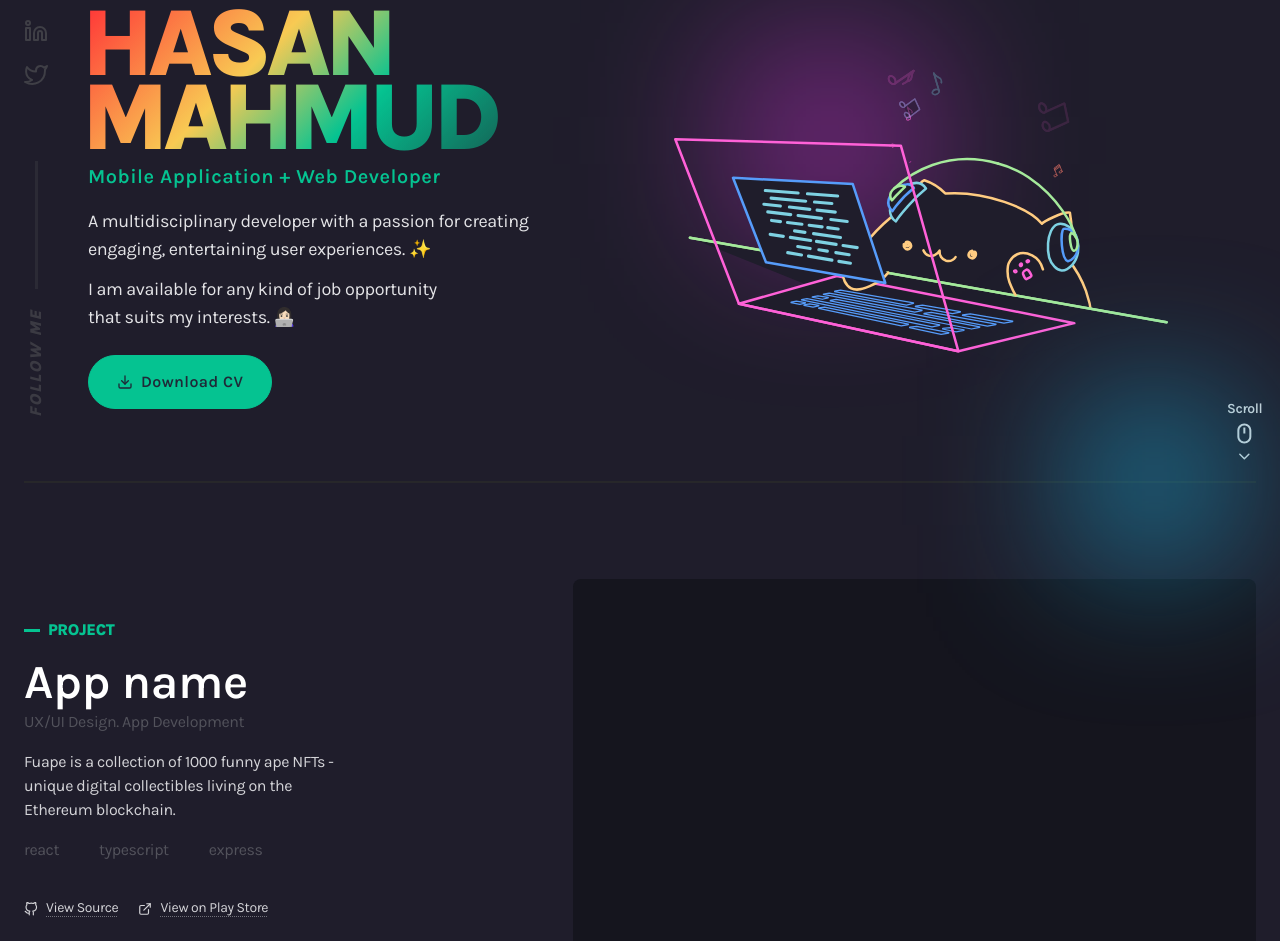
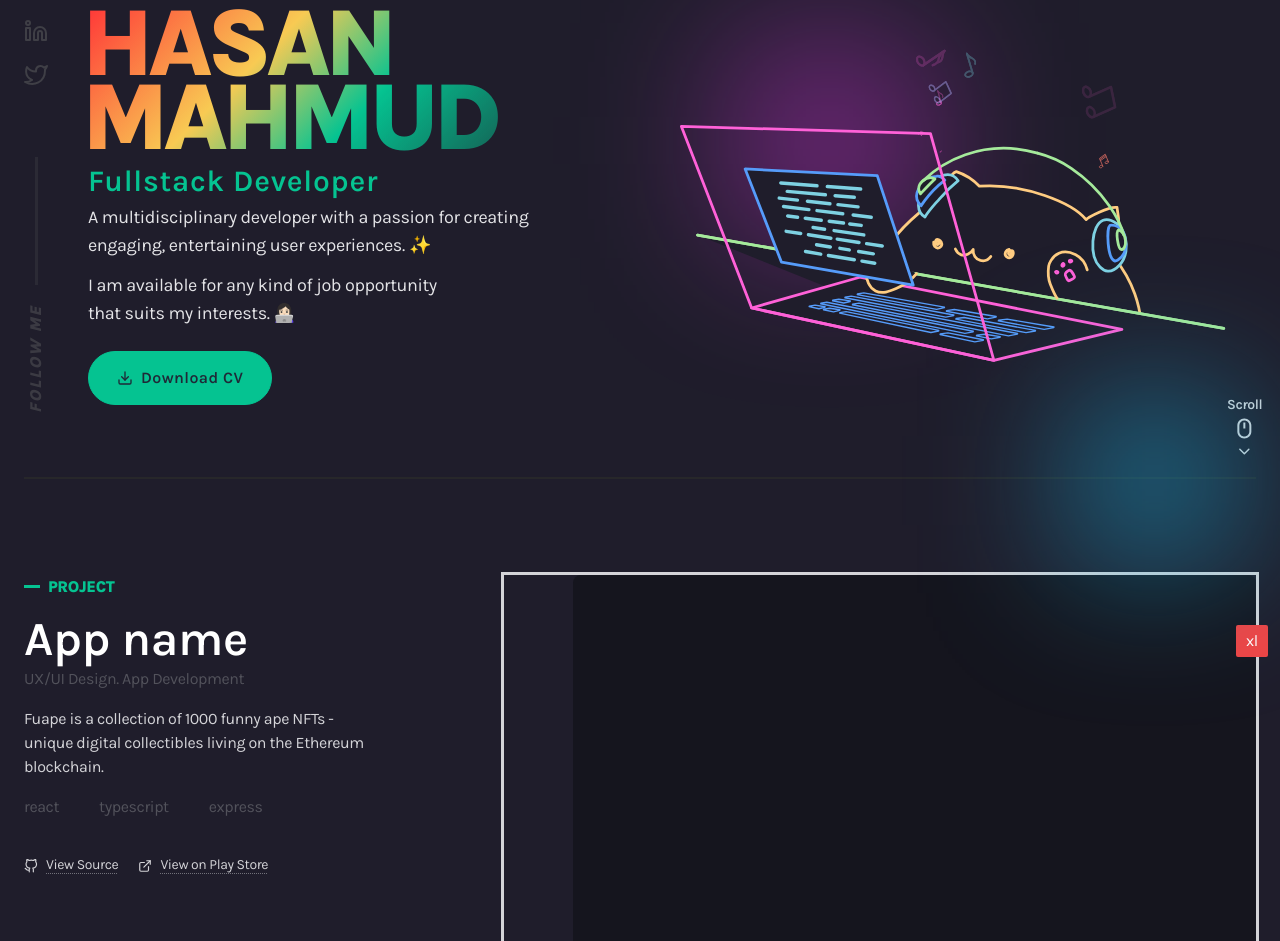
Before and after one commit to hasansujon786/my-website-nextjs, a Next.js app: page / in a window 1280 px wide. Shown: the part 131-1072 px from the top of the page. Built offline with nearby package versions, Linux system fonts and the light colour scheme.

Commit message:
utils: add tailwind Screen size box

```diff
--- a/components/layouts/BaseLayout.tsx
+++ b/components/layouts/BaseLayout.tsx
@@ -1,3 +1,5 @@
+import { TwCurrentScreenName } from '../widgets/utils'
+
 interface LayoutProps {
   children?: React.ReactNode
 }
@@ -17,6 +19,8 @@ const BaseLayout = (props: LayoutProps) => {
       {/* /> */}
       {/* <link href='https://fonts.googleapis.com/css2?family=Jost:wght@400;600;700&display=swap' rel='stylesheet' /> */}
       {props.children}
+
+      <TwCurrentScreenName />
     </div>
   )
 }
--- a/components/widgets/CallToAction.tsx
+++ b/components/widgets/CallToAction.tsx
@@ -6,9 +6,9 @@ const CallToAction = (props: {}) => {
     <div className='cta-wrapper'>
       <div className='container my-16'>
         {/* <!-- card --> */}
-        <div className='px-14 py-12 max-w-4xl mx-auto text-center rounded-3xl'>
+        <div className='py-12 max-w-4xl mx-auto text-center rounded-3xl'>
           <p className='text-xl uppercase font-extrabold tracking-wide text-accent'>Have a Project?</p>
-          <h3 className='font-semibold text-7xl uppercase font mt-6 font-heading' style={{ lineHeight: 0.95 }}>
+          <h3 className='font-semibold text-5xl sm:text-7xl uppercase font mt-6 font-heading' style={{ lineHeight: 0.95 }}>
             LET‘S W🚀RK <br /> T_G_TH_R
           </h3>
           <div className='mt-10'>
--- a/components/widgets/Hero.tsx
+++ b/components/widgets/Hero.tsx
@@ -7,7 +7,10 @@ import Socials from './Socials'
 
 const GradientText = (props: {}) => {
   return (
-    <h1 className='gradient-text text-8xl uppercase font-extrabold leading-[.77] tracking-[-0.06em]'>
+    <h1
+      className='gradient-text text-7xl sm:text-8xl uppercase font-extrabold tracking-[-0.06em]'
+      style={{ lineHeight: 0.77 }}
+    >
       Hasan <br /> Mahmud
     </h1>
   )
@@ -15,13 +18,12 @@ const GradientText = (props: {}) => {
 
 const Hero = (props: {}) => {
   return (
-    <div className='container pb-16 pt-8'>
-      <div className='flex relative'>
-        <div className='absolute -bottom-16 -right-6 -translate-x-1/2'>
+    <div className='container pb-8 pt-4 lg:pb-16 lg:pt-8'>
+      <div className='flex flex-col-reverse gap-0 md:flex-row relative'>
+        <div className='hidden lg:block absolute -bottom-16 -right-6 -translate-x-1/2'>
           <ScrollDown />
         </div>
-
-        <div className='mr-10 pt-1'>
+        <div className='mr-10 pt-1 hidden lg:flex'>
           <Socials />
         </div>
         {/* <!-- left side contetn --> */}
@@ -31,15 +33,16 @@ const Hero = (props: {}) => {
             <GradientText />
           </div>
 
-          <div className='mt-2 mb-4'>
-            <p className='text-xl font-semibold tracking-wide text-accent'>Mobile Application + Web Developer</p>
+          <div className='mt-2 mb-1'>
+            <p className='text-3xl font-semibold tracking-wide text-accent'>Fullstack Developer</p>
           </div>
 
           <div className='max-w-md space-y-3 text-zinc-200 text-lg'>
             <p>A multidisciplinary developer with a passion for creating engaging, entertaining user experiences. ✨</p>
             {/* <p>Currently working as freelance developer.</p> */}
             <p>
-              I am available for any kind of job opportunity <br /> that suits my interests. 👩🏻‍💻
+              I am available for any kind of job opportunity <br className='hidden sm:inline' /> that suits my
+              interests. 👩🏻‍💻{' '}
             </p>
           </div>
           <div className='mt-6 mb-2 space-x-3 flex'>
@@ -52,8 +55,8 @@ const Hero = (props: {}) => {
           </div>
         </div>
         {/* <!-- right side image --> */}
-        <div className='w-1/2 order flex justify-center items-center'>
-          <div className='w-4/5 mt-28 mr-14'>
+        <div className='flex-grow .lg:w-1/2 flex justify-end items-center'>
+          <div className='w-4/5 md:mt-28 .mr-14 py-4 pr-8'>
             <BongoCat />
           </div>
         </div>
--- a/components/widgets/Project.tsx
+++ b/components/widgets/Project.tsx
@@ -4,9 +4,9 @@ import ProjectLink from '../atoms/ProjectLink'
 
 const Project = (props: {}) => {
   return (
-    <div className='flex justify-between items-center py-24'>
+    <div className='flex flex-col gap-8 lg:flex-row _justify-between _items-center py-24'>
       <section className=''>
-        <div className='max-w-xs space-y-4'>
+        <div className='w-4/5 lg:max-w-md space-y-4'>
           <SectionTag title='Project' />
           <div>
             <h2 className='text-5xl font-semibold text-white'>App name</h2>
@@ -21,14 +21,14 @@ const Project = (props: {}) => {
             <p className='text-base text-zinc-600'>typescript</p>
             <p className='text-base text-zinc-600'>express</p>
           </div>
-          <div className='pt-5 space-x-5'>
+          <div className='pt-5 flex gap-5'>
             <ProjectLink icon={<FiGithub />}>View Source</ProjectLink>
             <ProjectLink icon={<FiExternalLink />}>View on Play Store</ProjectLink>
           </div>
         </div>
       </section>
-      <section>
-        <div className='bg-level-100 h-96 aspect-video rounded-lg'></div>
+      <section className='flex-grow outline lg:flex justify-end'>
+        <div className='bg-level-100 w-full md:w-auto lg:h-96 aspect-video rounded-lg'></div>
       </section>
     </div>
   )
--- /dev/null
+++ b/components/widgets/utils.tsx
@@ -0,0 +1,15 @@
+
+export const TwCurrentScreenName = (props: {}) => {
+  return (
+    <div className='fixed bg-red-500 text-white rounded-sm bottom-3 right-3 w-8 h-8 grid place-items-center'>
+      <p style={{ fontSize: '16px' }}>
+        <span className='sm:hidden'>xs</span>
+        <span className='hidden sm:block md:hidden'>sm</span>
+        <span className='hidden md:block lg:hidden'>md</span>
+        <span className='hidden lg:block xl:hidden'>lg</span>
+        <span className='hidden xl:block 2xl:hidden'>xl</span>
+        <span className='hidden 2xl:block'>2xl</span>
+      </p>
+    </div>
+  )
+}
--- a/styles/globals.css
+++ b/styles/globals.css
@@ -5,6 +5,9 @@
 @layer utilities {
   .container {
     @apply max-w-7xl mx-auto px-4 sm:px-6;
+  }
+  .o {
+    outline-style: solid;
   }
 }
 
@@ -17,6 +20,7 @@
 }
 
 .gradient-text {
+  padding-right: 4px;
   color: transparent;
   background-clip: text;
   background-image: linear-gradient(
```
